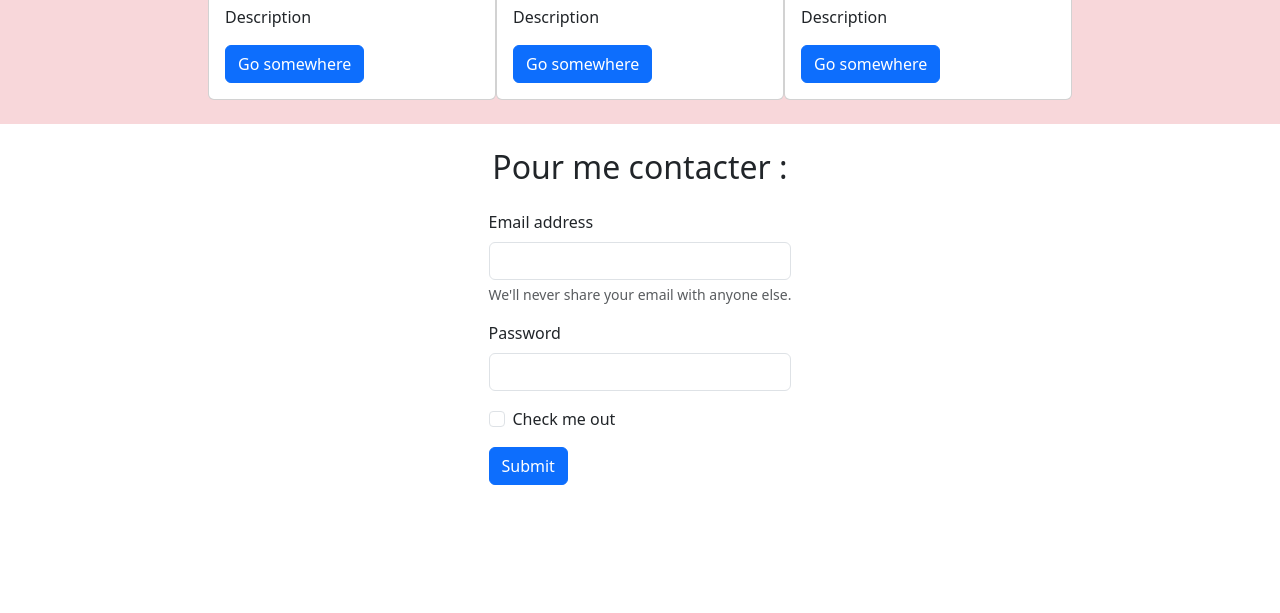
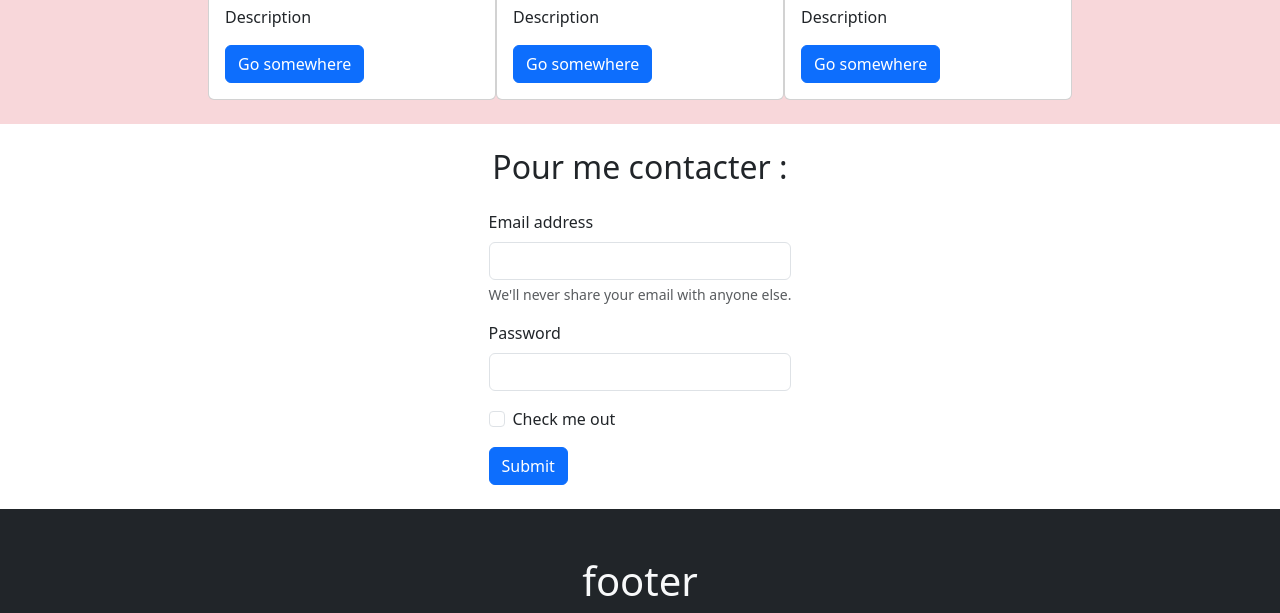
Before and after one commit to clement2910/portfolio, a plain HTML site: page html/index.html in a window 1280 px wide. Shown: the part 2086-2699 px from the top of the page. Before the commit the page ends 2595 px from the top, so only its background shows below. Drawn offline with nearby package versions, Linux system fonts and the light colour scheme.

Commit message:
debut footer

```diff
--- a/html/index.html
+++ b/html/index.html
@@ -114,6 +114,13 @@
         </div>
     </section>
 
+    <!--footer-->
+    <div class="d-flex justify-content-center align-items-center text-center pt-5 bg-dark">
+        <h1 class="text-light">footer</h1>
+
+    </div>
+
+
 </body>
 
 </html>
```
